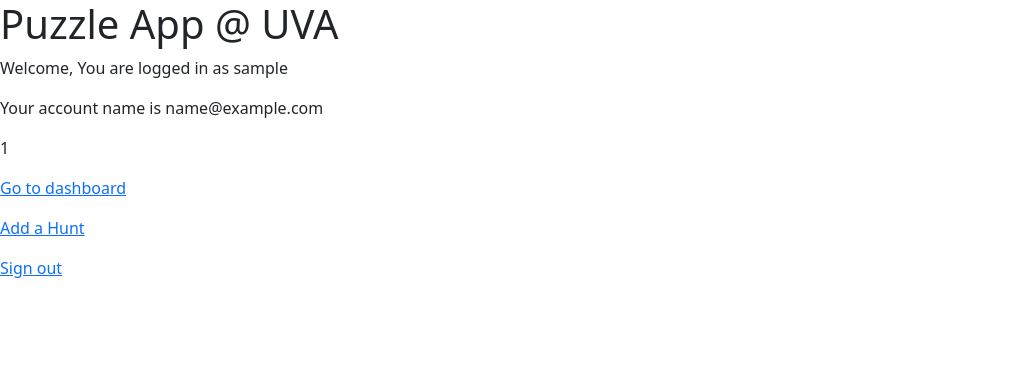
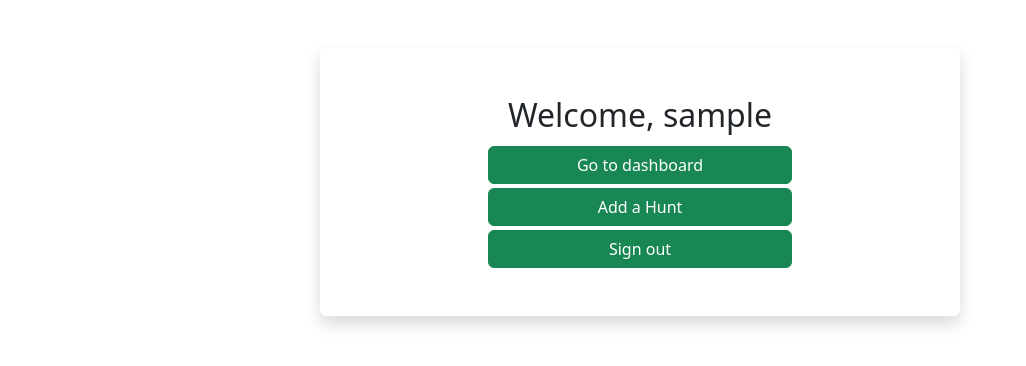
Before and after one commit to notbenwang/PuzzleApp-UVA, a Django app: page / in a window 1280 px wide. Shown: the top 366 px of the page, without its empty margins (0-1026 px from the left). Run offline with Django 4.2, Linux system fonts and the light colour scheme; the visitor is signed in with stand-in values (Sample User, id 1); some libraries are stand-ins or nearby versions.

Commit message:
Basic dashboard

```diff
--- a/puzzle/templates/puzzle/index.html
+++ b/puzzle/templates/puzzle/index.html
@@ -12,15 +12,15 @@
 
 
   {% if user.is_authenticated %}
-    <h1>Puzzle App @ UVA</h1>
+    <div class="container text-center bg-white shadow p-3 mb-5 mt-5 bg-white rounded py-5 w-50">
 
-    <p>Welcome, You are logged in as {{ user.username }}</p>
-    <p>Your account name is {{ user.email }}</p>
-    <p>{{ user.id }}</p>
+    <h2>Welcome, {{ user.username }}</h2>
 
-    <p><a href="{% url 'dashboard' %}">Go to dashboard</a></p>
-    <p><a href="{% url 'add_temp_hunt' 1 %}">Add a Hunt</a></p>
-    <p><a href="{% url 'account_logout' %}">Sign out</a></p>
+    <div class="d-flex flex-column align-items-center">
+      <a href="{% url 'dashboard' %}" class="btn btn-success mt-1 w-50" >Go to dashboard</a>
+      <a href="{% url 'add_temp_hunt' 1 %}" class="btn btn-success mt-1 w-50">Add a Hunt</a>
+      <a href="{% url 'account_logout' %}" class="btn btn-success mt-1 w-50">Sign out</a>
+    </div>
 
   {% else %}
   <div class="container text-center bg-white shadow p-3 mb-5 mt-5 bg-white rounded py-5 w-50">
--- a/puzzle/views.py
+++ b/puzzle/views.py
@@ -70,7 +70,9 @@ def dashboard(request):
         else:
             is_admin = False
 
-    return render(request, "dashboard.html", {"is_admin": is_admin})
+    hunts = Hunt.objects.filter(approved=True)
+
+    return render(request, "dashboard.html", {"is_admin": is_admin, "hunts": hunts})
 
 
 # Resource
```
Also changed, not shown: puzzle/templates/puzzle/dashboard.html (+17 -14 lines).
